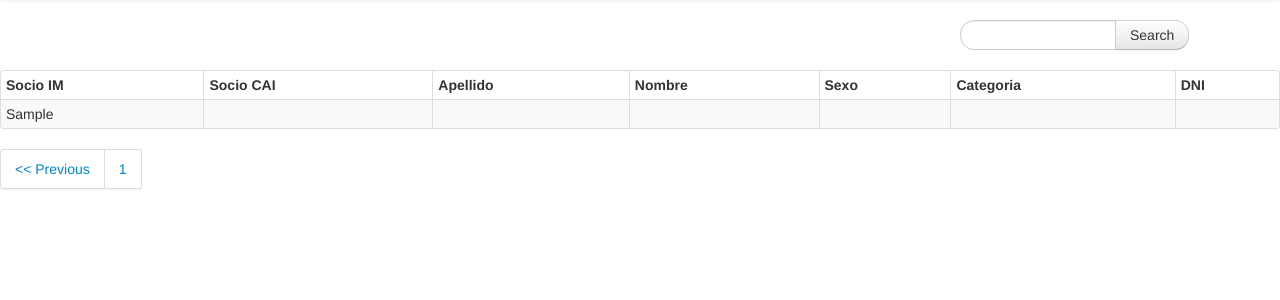
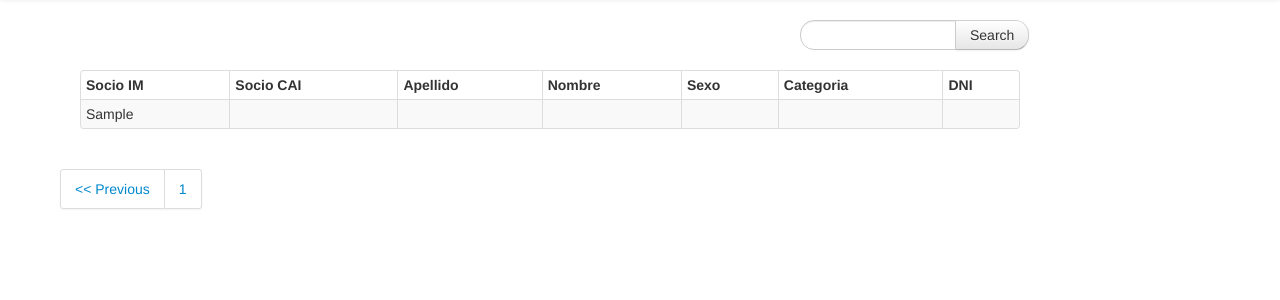
Before and after one commit to gscoglio/padron_im, a PHP site: page / in a window 1280 px wide. Shown: the part 42-342 px from the top of the page. Run offline with PHP 8.4, Linux system fonts and the light colour scheme; the visitor is signed in with stand-in values (Sample User, id 1); tables that the repository leaves empty or names only in its code hold one stand-in row (values such as "Sample post"); data that the repository does not hold is empty.

Commit message:
#2 Combo de busqueda

```diff
--- a/paginator.php
+++ b/paginator.php
@@ -1,4 +1,6 @@
-<div class="pagination">
+<div class="row">
+    <div class="span11 offset1">
+    <div class="pagination">
     <ul>
         <?php
             $pages = $view->getAmountOfPages($amount);
@@ -43,3 +45,4 @@
 
     </ul>
 </div>
+        </div>
--- a/socios.mv.php
+++ b/socios.mv.php
@@ -5,7 +5,7 @@
 <?php include_once 'navigation_bar.php' ?>
 <?php include_once 'socios.mc.php' ?>
     <div class="row">
-        <div class="span3 offset12">
+        <div class="span3 offset10">
             <form class="form-search">
                 <div class="input-append">
                 <input type="text" class="span2 search-query">
@@ -14,6 +14,8 @@
             </form>
         </div>
     </div>
+<div class="row">
+    <div class="span12 offset1">
 <table class="table table-bordered table-hover table-striped table-condensed" summary="Padron IM">
     <thead>
     	<tr>
@@ -72,6 +74,7 @@
         ?>
     </tbody>
 </table>
+        </div>
 <?php include_once 'paginator.php' ?>
 </body>
 </html>
```
